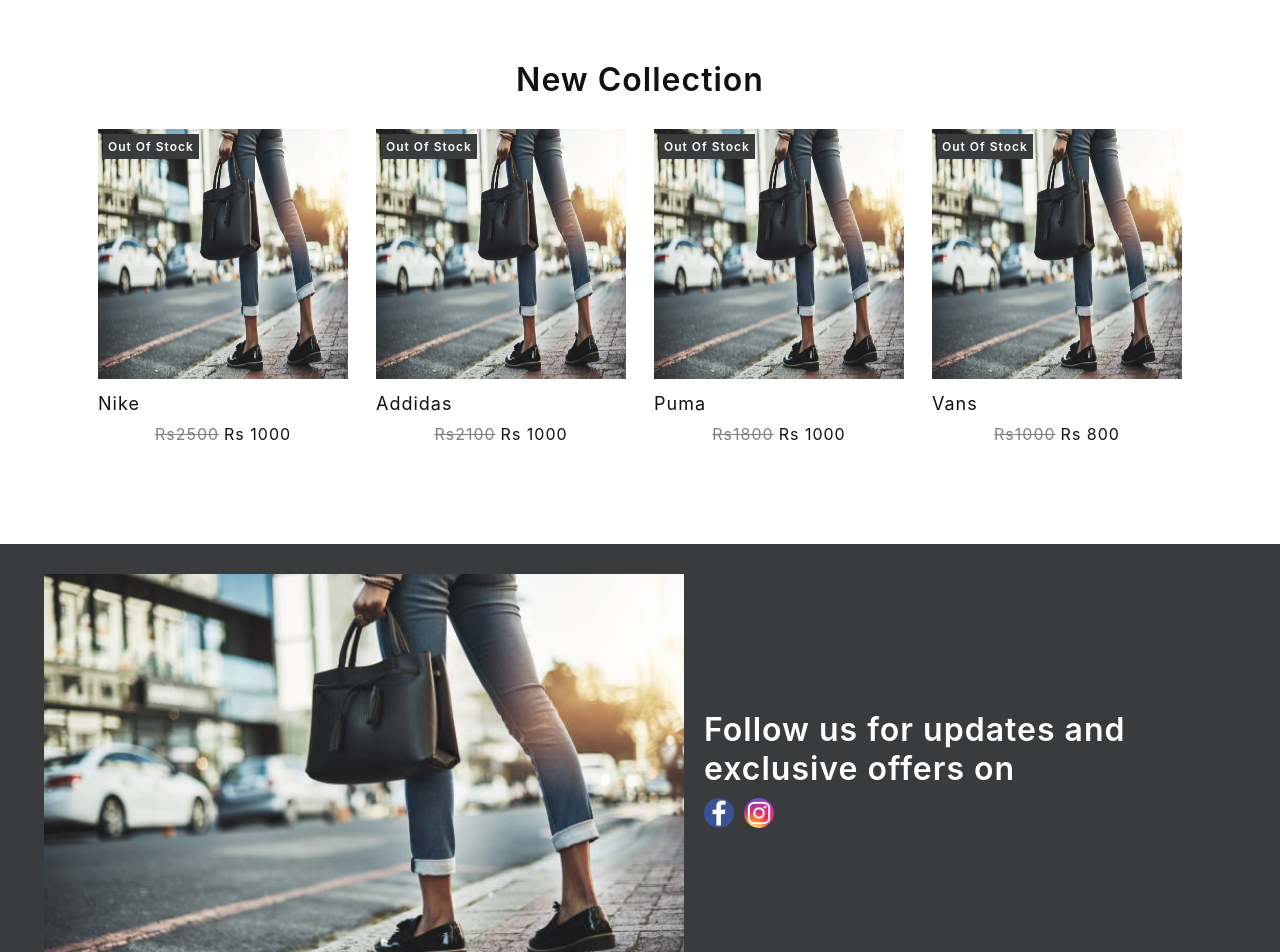
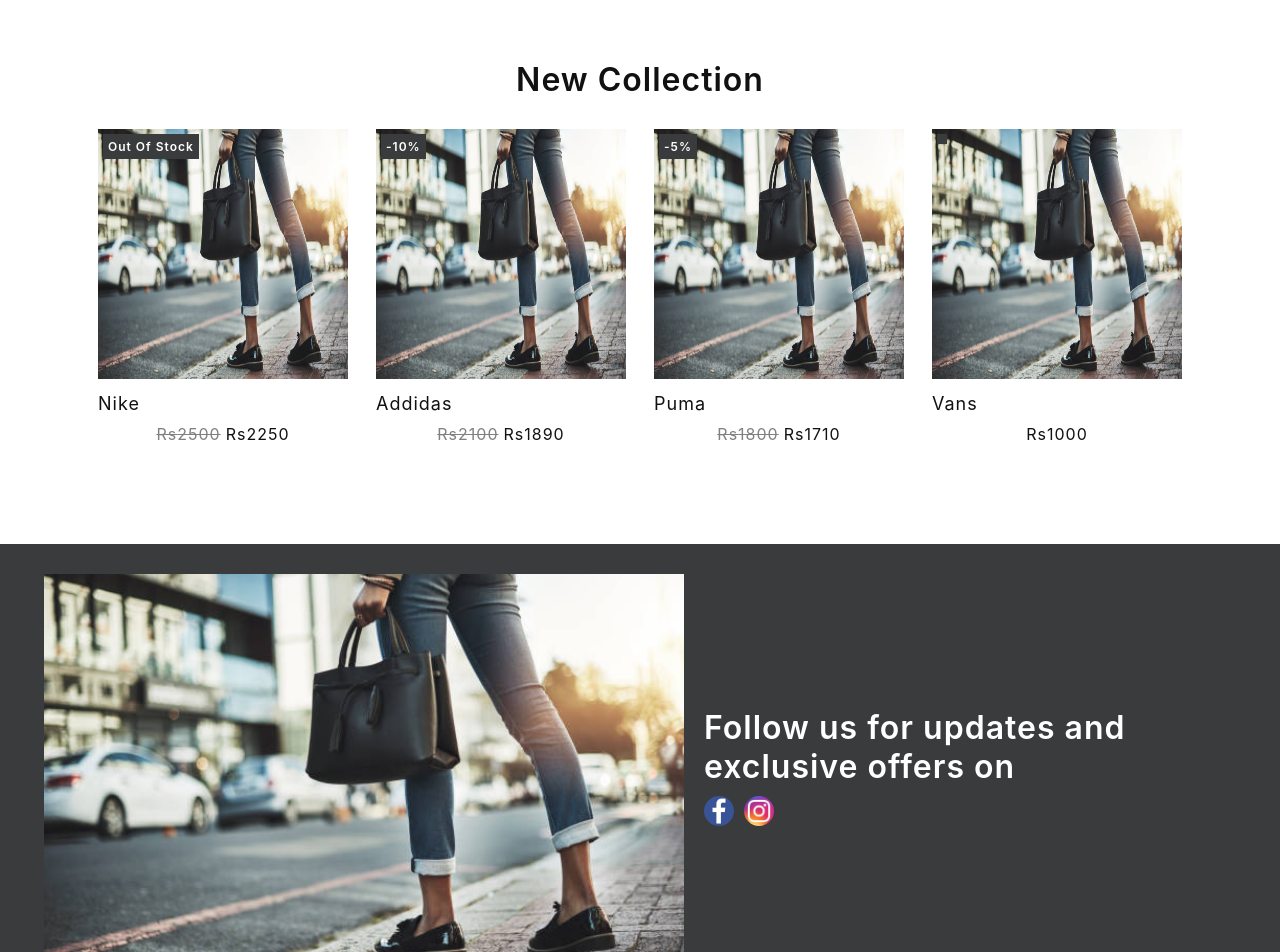
Before and after one commit to AnupRijal123/bag_shopping_website, a React (Create React App) app: page / in a window 1280 px wide. Shown: the part 840-1792 px from the top of the page. Built offline with nearby package versions, Linux system fonts and the light colour scheme.

Commit message:
Added card price logic

```diff
--- a/src/components/CardSection.js
+++ b/src/components/CardSection.js
@@ -1,6 +1,8 @@
 import '../styles/CardSection.css';
 
 function CardSection(props) {
+    console.log(props);
+    console.log(props.cardItemsArray);
 
     return (
         <>
@@ -11,14 +13,39 @@ function CardSection(props) {
                 {props.cardItemsArray.map((item) => (
                     <div className="card" key={item.id}>
                         <div className="tag">
-                            <p className="small-text white-text tag-text">Out Of Stock</p>
+                            {item.inStockQuantity === 0 ?
+                                (<p className="small-text white-text tag-text">Out Of Stock</p>
+                                )
+                                :
+                                (
+                                    <p className="small-text white-text tag-text">{item.discountPercentage ? `-${item.discountPercentage}%` : null}</p>
+                                )
+                            }
                         </div>
+
                         <img className="card-image" src={require('../assets/images/bannerimage.jpg')} alt="card-item" />
                         <h2 className="card-item-name-text black-text">{item.name}</h2>
 
                         <div className="card-price-container">
-                            <p className="strike-text light-gray-text">Rs{item.originalPrice}</p>
-                            <p className="black-text">Rs {item.discountedPrice}</p>
+
+                            {
+                                item.discountPercentage === null ?
+                                    (
+                                        <p className="black-text">Rs{item.originalPrice}</p>
+                                    )
+                                    :
+                                    (
+                                        <>
+                                            <p className="strike-text light-gray-text">Rs{item.originalPrice}</p>
+                                            <p className="black-text">
+                                                Rs{item.originalPrice - (item.discountPercentage * item.originalPrice / 100)}
+                                            </p>
+                                        </>
+                                    )
+                            }
+
+
+
                         </div>
 
                         <p className="read-more-text link-text">Read more</p>
--- a/src/components/SocialMediaSection.js
+++ b/src/components/SocialMediaSection.js
@@ -3,9 +3,14 @@ import '../styles/SocialMediaSection.css';
 function SocialMediaSection() {
     return (
         <div className="social-media-icon-container">
-            <img className="social-media-icon" src={require('../assets/logos/facebooklogo.jpg')} alt="fb-logo" />
+            <a href="https://www.facebook.com/">
+                <img className="social-media-icon" src={require('../assets/logos/facebooklogo.jpg')} alt="fb-logo" />
+            </a>
 
-            <img className="social-media-icon" src={require('../assets/logos/instagramlogo.jpg')} alt="insta-logo" />
+            <a href="https://www.instagram.com/">
+                <img className="social-media-icon" src={require('../assets/logos/instagramlogo.jpg')} alt="insta-logo" />
+            </a>
+
         </div>
     )
 }
--- a/src/pages/HomePage.js
+++ b/src/pages/HomePage.js
@@ -15,28 +15,33 @@ function HomePage() {
             name: 'Nike',
             img: 'bannerimage.jpg',
             originalPrice: 2500,
-            discountedPrice: 1000
+            discountPercentage: 10,
+            inStockQuantity: 0,
         },
         {
             id: 2,
             name: 'Addidas',
             img: 'bannerimage.jpg',
             originalPrice: 2100,
-            discountedPrice: 1000
+            discountPercentage: 10,
+            inStockQuantity: 200,
         },
         {
             id: 3,
             name: 'Puma',
             img: 'bannerimage.jpg',
             originalPrice: 1800,
-            discountedPrice: 1000
+            discountPercentage: 5,
+            inStockQuantity: 200,
+
         },
         {
             id: 4,
             name: 'Vans',
             img: 'bannerimage.jpg',
             originalPrice: 1000,
-            discountedPrice: 800
+            discountPercentage: null,
+            inStockQuantity: 5,
         }
     ];
 
```
